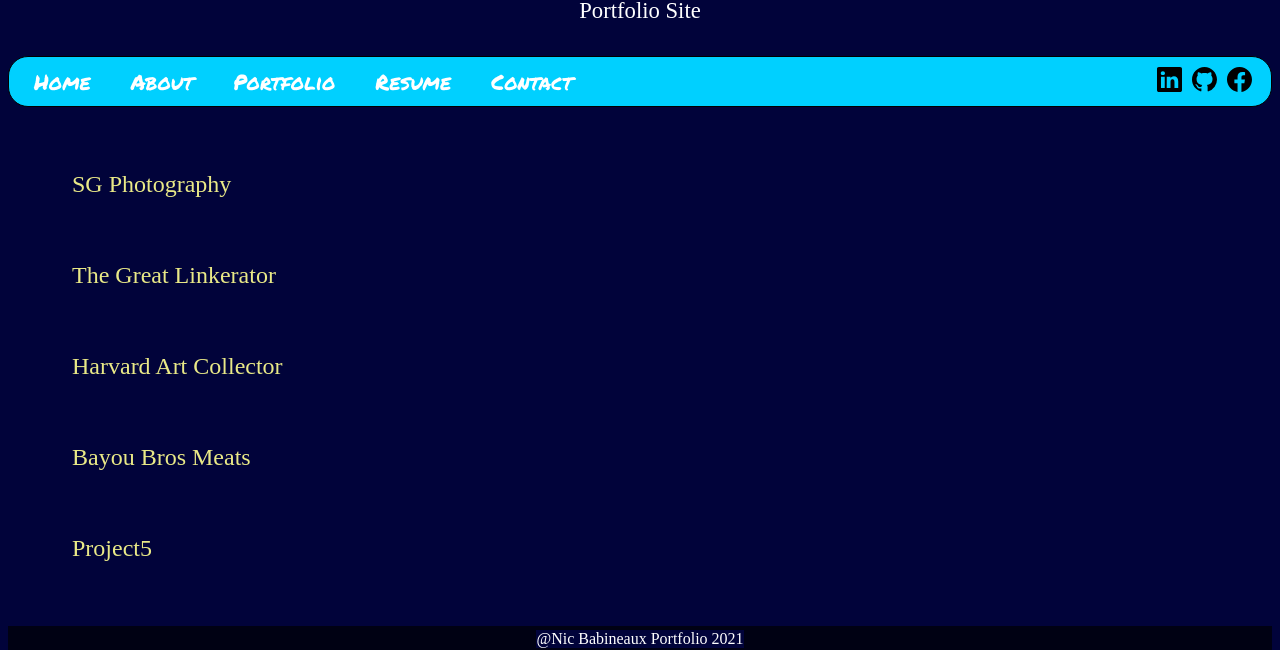
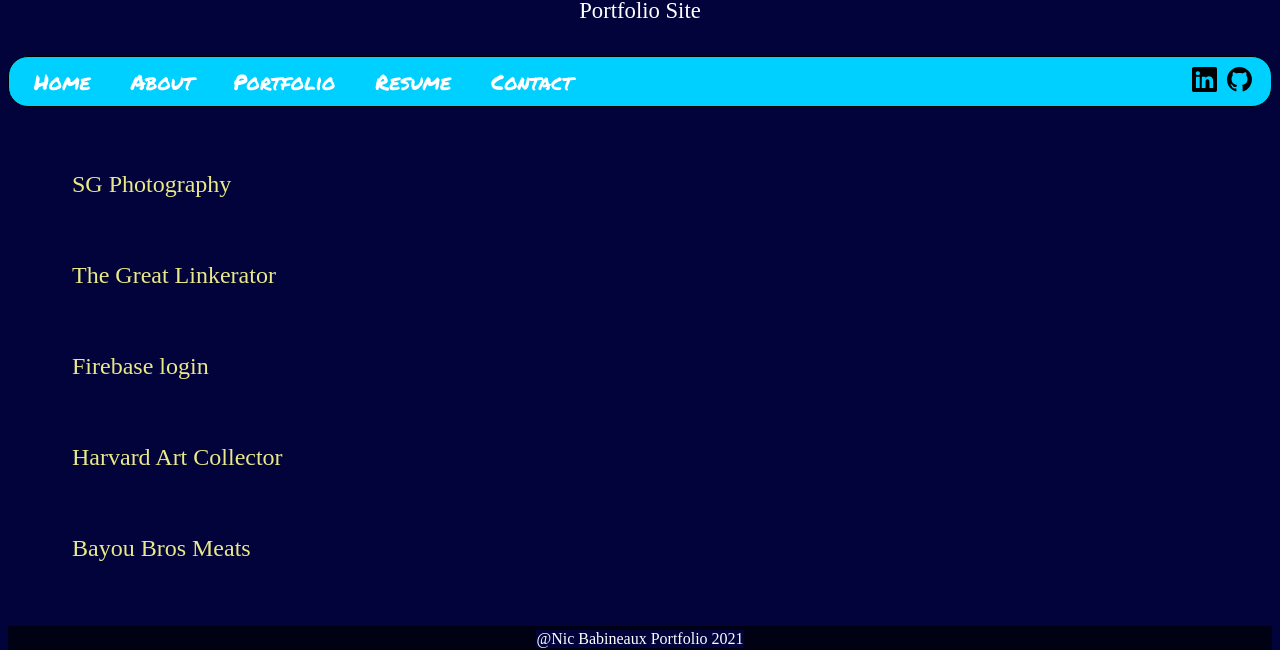
Before and after one commit to NicBab/nicportfolio, a React (Create React App) app: page /portfolio in a window 1280 px wide. Shown: the part 154-804 px from the top of the page. Built offline with nearby package versions, Linux system fonts and the light colour scheme; a web font is replaced by a local one.

Commit message:
update about info

```diff
--- a/src/Components/IconsHeader.jsx
+++ b/src/Components/IconsHeader.jsx
@@ -18,9 +18,9 @@ const IconsHeader = () => {
         window.open("https://github.com/NicBab")
     }
 
-    const onFacebookIconClick = () => {
-        window.open("")
-    }
+    // const onFacebookIconClick = () => {
+    //     window.open("")
+    // }
 
     // const onInstaClick = () => {
     //     window.open("")
@@ -30,7 +30,7 @@ const IconsHeader = () => {
         <div id="iconsHead">
             <div className="linkedinIconHeader" onClick={onLinkedinClick}>{linkedinIconHead}</div>
             <div className="gitHubIconHeader" onClick={onGitHubClick}>{gitHubIconHead}</div>
-            <div className="facebookIconHeader" onClick={onFacebookIconClick}>{facebookIconHead}</div>
+            {/* <div className="facebookIconHeader" onClick={onFacebookIconClick}>{facebookIconHead}</div> */}
             {/* <div className="instaIconHeader" onClick={onInstaClick}>{instaIconHead}</div> */}
         </div>
     )
--- a/src/Components/css/Header.css
+++ b/src/Components/css/Header.css
@@ -16,7 +16,7 @@
     text-align: center;
     color: white;
     font-family: 'Sonsie One', cursive;
-    margin-right: auto;
+
 }
 
 .subTitle {
--- a/src/Pages/About.jsx
+++ b/src/Pages/About.jsx
@@ -9,9 +9,9 @@ const About = () => {
         <figure>
           <figCaption>
             Hi all! My name is Nic Babineaux, I am currently located in Lafayette, Louisiana.
-          I am a fullstack developer, aspiring musician, and powersports mechanic.< br/>
+          I am a fullstack, front end, ui developer, certified powersports technician and musician.
           Attended and graduated MMI mechanical school in Phoenix, Arizona class of 2010.
-          Then went on to study Sociology/Social Psychology at South Louisiana Community College 2010-2012.< br />
+          Then went on to study Sociology/Social Psychology at South Louisiana Community College 2010-2012. Recent graduate of fullstack academy and pursuing my career in software development. < br />
           Bored with standard educational practices, I decided to travel the country and made lifetime memories along the way.
           Post travels I returned to my mechanical career path. Ended up in Denver, Colorado where I made some of the best friends and memories of my life.< br />
           Returning to south Louisiana some years later...still in the powersports industry, I was on the search for something bigger, better, and more rewarding.
--- a/src/Pages/Portfolio.jsx
+++ b/src/Pages/Portfolio.jsx
@@ -24,9 +24,10 @@ const Portfolio = () => {
           <div className="portfolioPg">
             <div className="sgPhotography" onClick={onSgPhotographyClick}>SG Photography</div>
             <div className="linkerator" onClick={onLinkeratorClick}>The Great Linkerator</div>
+            <div className="firebaseLogin">Firebase login</div>
             <div className="artCollector" onClick={onArtCollectorClick}>Harvard Art Collector</div>
             <div className="bayouBros" onClick={onBayouBrosClick}>Bayou Bros Meats</div>
-            <div className="project5">Project5</div>
+
           </div>
         </>
     )
--- a/src/Pages/css/Portfolio.css
+++ b/src/Pages/css/Portfolio.css
@@ -4,9 +4,9 @@
 
 .sgPhotography,
 .linkerator,
+.firebaseLogin,
 .artCollector,
-.bayouBros,
-.project5 {
+.bayouBros {
     cursor: pointer;
     color: rgb(233, 233, 135);
     padding: 2rem;
```
